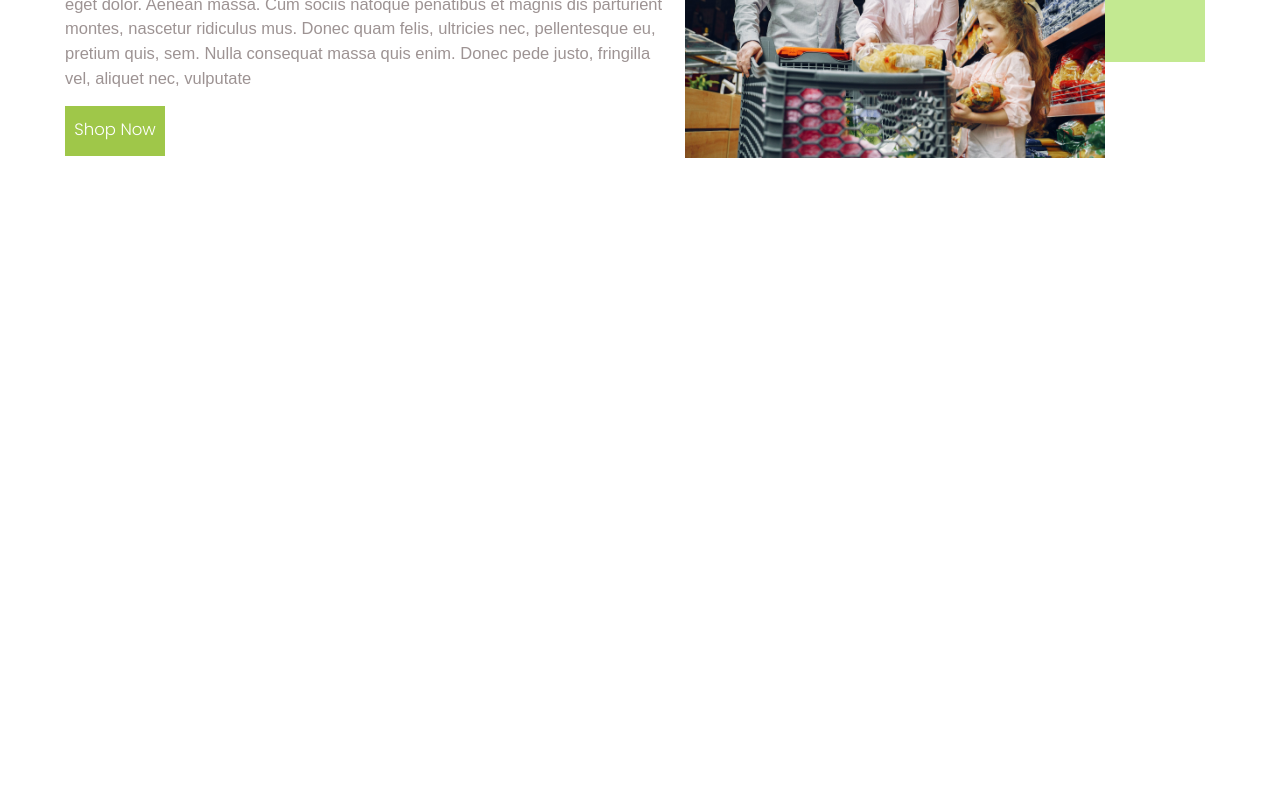
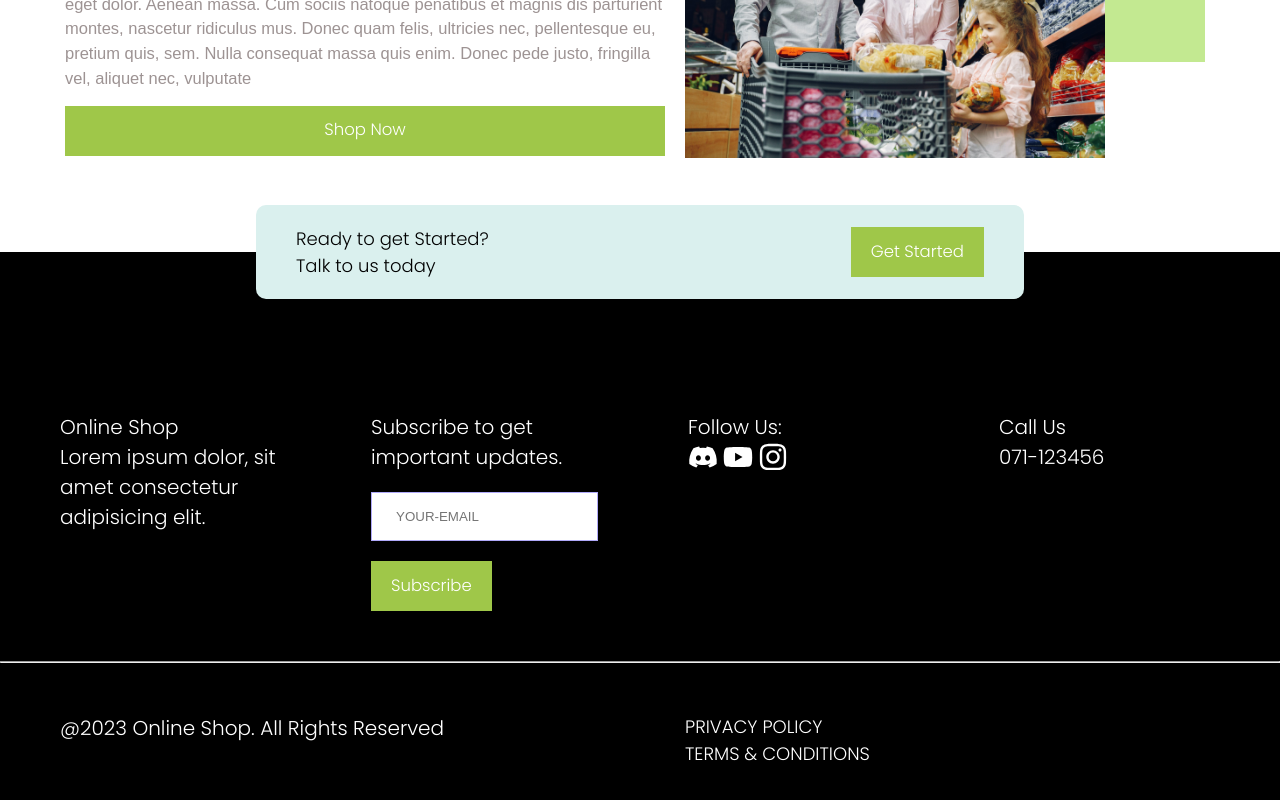
Before and after one commit to anysa-kharel/E-Commerce-site, a React (Create React App) app: page /about in a window 1280 px wide. Shown: the part 272-1072 px from the top of the page. Before the commit the page ends 800 px from the top, so only its background shows below. Built offline with nearby package versions, Linux system fonts and the light colour scheme.

Commit message:
Footer Added

```diff
--- a/src/App.js
+++ b/src/App.js
@@ -10,6 +10,7 @@ import About from './components/About';
 import Header from './components/Header';
 import ErrorPage from './components/ErrorPage';
 import {GlobalStyle} from './components/GlobalStyle'
+import Footer from './components/Footer';
 
 import {ThemeProvider} from 'styled-components'
 
@@ -71,7 +72,7 @@ function App() {
       <Route exact path="/product" element={<Product/>}/>
       <Route path="*" element={<ErrorPage/>}/>
     </Routes>
-
+  <Footer />
 
     </ThemeProvider>
     </>
--- /dev/null
+++ b/src/components/Footer.js
@@ -0,0 +1,158 @@
+import React from 'react'
+import styled from 'styled-components'
+import {Button} from "../styles/Button"
+import { Link } from 'react-router-dom'
+import { FaDiscord, FaInstagram, FaYoutube } from "react-icons/fa";
+
+const Footer = () => {
+  return (
+   <>
+     <Wrapper>
+       <div className="foot-1">
+        <div className="item-1">
+            <div>
+            <h3> Ready to get Started?</h3>
+        <h3>Talk to us today</h3>
+            </div>
+        <div>
+        <Button><Link to="/contact" className="link">Get Started</Link> </Button>
+        </div>
+
+        </div>
+
+       </div>
+
+       {/* Main footer  */}
+       <div className="main-footer">
+        <div className=" gridd gridd-four-column">
+            <div>
+                <p>Online Shop</p>
+                 <p>Lorem ipsum dolor, sit amet consectetur adipisicing elit.</p>
+
+            </div>
+
+            <div>
+                <p>Subscribe to get important updates.</p>
+                <form action="">
+                    <input type="email" className="email" placeholder="Your-email"/>
+                    <Button>Subscribe</Button>
+                </form>
+            </div>
+
+            <div>
+                <p>Follow Us:</p>
+
+                <FaDiscord className="icon"/>
+                <FaYoutube className="icon"/>
+                <FaInstagram className="icon"/>
+
+
+            </div>
+
+            <div>
+                <p>Call Us</p>
+                <a href="tel:071123456" className="tel"> <p> 071-123456 </p> </a>
+            </div>
+        </div>
+        <hr/>
+        <div className="gridd gridd-two-column">
+            <p>@{new Date().getFullYear()} Online Shop. All Rights Reserved</p>
+            <div>
+            <h3>PRIVACY POLICY</h3>
+            <h3>TERMS & CONDITIONS</h3>
+                </div>
+        </div>
+       </div>
+     </Wrapper>
+
+   </>
+  )
+}
+
+export default Footer
+
+const Wrapper=styled.section`
+
+.icon{
+    font-size: 3rem;
+    margin-right: 0.5rem;
+}
+.gridd-two-column{
+
+    grid-template-columns: repeat(2, 1fr);
+}
+.gridd-four-column{
+    grid-template-columns: repeat(4, 1fr);
+
+
+}
+
+.foot-1{
+    padding: 2rem 4rem 2rem 4rem;
+    background-color: var(--mainbg);
+    font-family:"Poppins";
+    max-width: 60vw;
+    margin: 0 auto;
+    border-radius: 1rem;
+    z-index: 999;
+    transform: translateY(50%);
+
+
+
+.item-1{
+
+    display: flex;
+    align-items: center;
+    justify-content: space-between;
+
+}
+}
+
+h3{
+    font-family: "Poppins";
+    font-weight: 500;
+}
+.link{
+
+    font-family: "Poppins";
+    color: #fff;
+    &:hover{
+        color:#000;
+    }
+}
+
+.main-footer{
+
+    background-color: #000;
+    padding: 14rem 0 9rem 0;
+    z-index: -1;
+}
+
+.gridd{
+    max-width: 120rem;
+    margin: 0 auto;
+    padding: 2rem;
+    display:grid;
+    gap:9rem;
+    color:#fff;
+}
+p{
+    font-family: "Poppins";
+    font-size: 2rem;
+}
+
+.tel{
+    color: #fff;
+}
+.email{
+    margin-bottom: 2rem;
+    margin-top: 2rem;
+}
+
+hr{
+    margin-top:3rem;
+    margin-bottom: 3rem;
+}
+
+
+`
--- a/src/components/Trusted.js
+++ b/src/components/Trusted.js
@@ -39,8 +39,7 @@ align-items: center;
 justify-content: center;
 flex-direction: column;
 background: var(--mainbg);
-margin-left: 5rem;
-margin-right: 5rem;
+
 margin-bottom: 3rem;
 
 
--- a/src/styles/Button.js
+++ b/src/styles/Button.js
@@ -2,16 +2,18 @@ import styled from "styled-components"
 
 export const Button=styled.button`
 height:5rem;
-width:10rem;
+width: auto;
 background-color: var(--maingreen);
 transition: all 0.2s;
 border:none;
 color:#fff;
 font-family:"Poppins";
+padding: 0 2rem;
 
 &:hover{
     background-color: var(--mainbg);
     color:#000;
+    border: 1px solid var(--maingreen);
 }
 
 `
```
